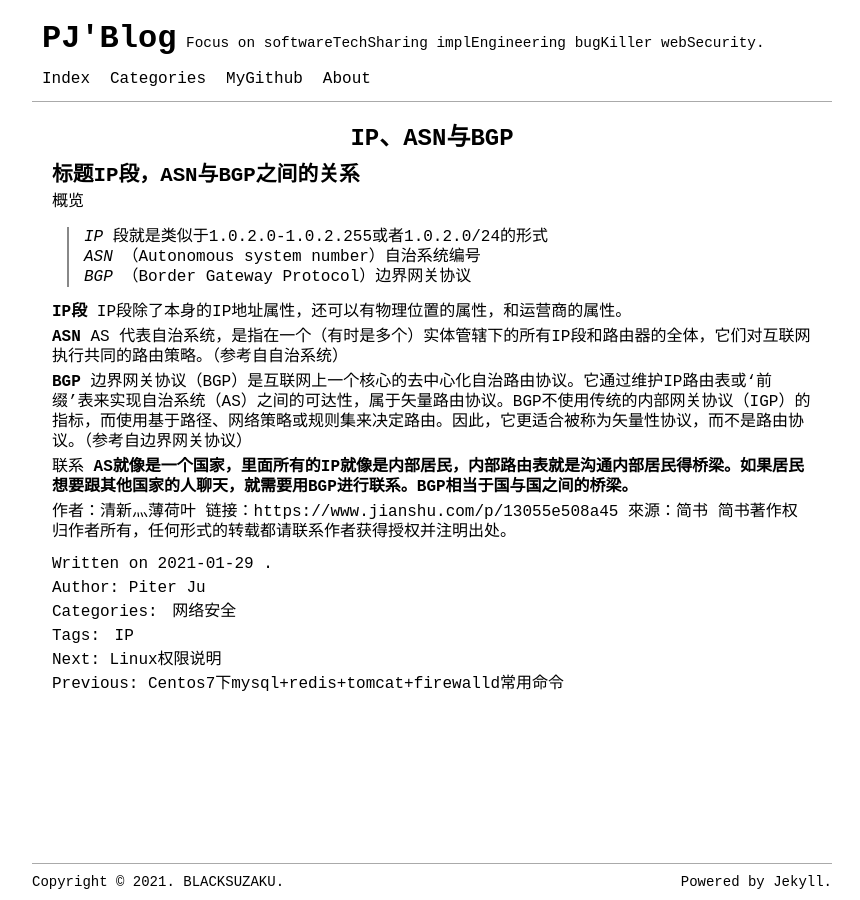
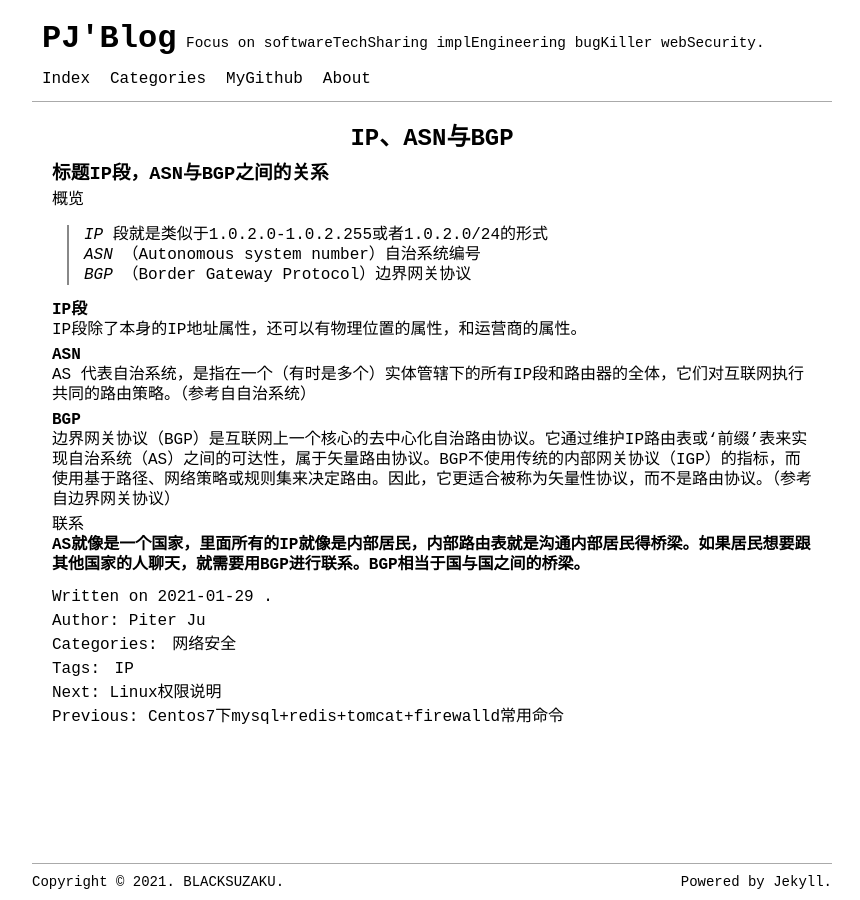
Before and after one commit to 2hux1nb0/2hux1nb0.github.io, a Jekyll site: the page built from _posts/2021-01-29-IP-ASN-BGP.md, in a window 1280 px wide. Shown: the whole page, without its empty margins (208-1068 px from the left). Built offline with Jekyll 4.4.1, drawn with Linux system fonts in a browser that asks for light colours.

Commit message:
Update 2021-01-29-IP-ASN-BGP.md

```diff
--- a/_posts/2021-01-29-IP-ASN-BGP.md
+++ b/_posts/2021-01-29-IP-ASN-BGP.md
@@ -5,7 +5,7 @@ categories: [网络安全]
 tags: [IP]
 ---
 
-## 标题IP段，ASN与BGP之间的关系
+###  标题IP段，ASN与BGP之间的关系
 概览
 
 
@@ -25,10 +25,3 @@ AS 代表自治系统，是指在一个（有时是多个）实体管辖下的
 
 联系
 **AS就像是一个国家，里面所有的IP就像是内部居民，内部路由表就是沟通内部居民得桥梁。如果居民想要跟其他国家的人聊天，就需要用BGP进行联系。BGP相当于国与国之间的桥梁。**
-
-
-
-作者：清新灬薄荷叶
-链接：https://www.jianshu.com/p/13055e508a45
-來源：简书
-简书著作权归作者所有，任何形式的转载都请联系作者获得授权并注明出处。
```
